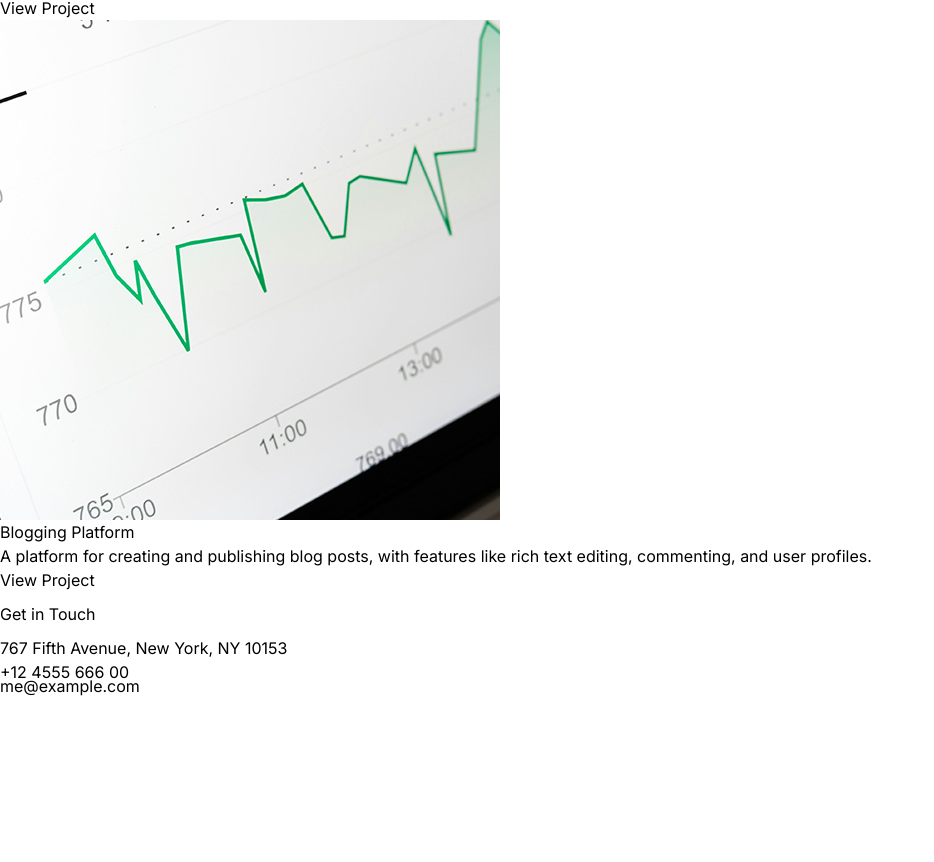
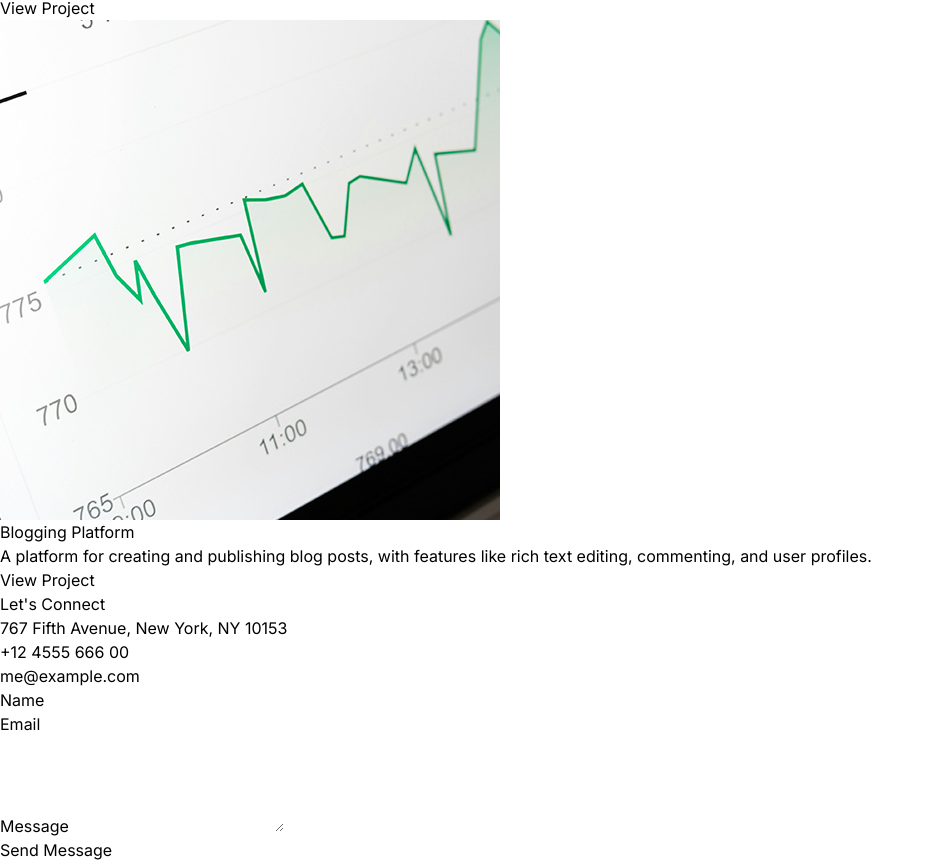
Before and after one commit to RedwanHossainMurdochUni/React_Portfolio-Redwan, a React (Vite) app: page / in a window 1280 px wide. Shown: the part 4413-5275 px from the top of the page, without its empty margins (0-934 px from the left). Before the commit the page ends 5111 px from the top, so only its background shows below. Built offline with nearby package versions, Linux system fonts and the light colour scheme.

Commit message:
Update Contact.jsx
update contact me section

```diff
--- a/src/components/Contact.jsx
+++ b/src/components/Contact.jsx
@@ -3,43 +3,145 @@ import { CONTACT } from "../constants";
 
 const Contact = () => {
   const containerVariants = {
-    hidden: { opacity: 0, y: 100 }, // Start slightly below
+    hidden: { opacity: 0, y: 50 },
     visible: {
-      opacity: 1.5,
-      y: 10,
+      opacity: 1,
+      y: 0,
       transition: {
-        duration: 0.5, // Adjust duration
-        ease: "easeOut", // Use easeOut for a smooth start
+        duration: 0.5,
+        ease: "easeOut",
+        staggerChildren: 0.3, // Add a stagger for children
       },
     },
   };
 
+  const itemVariants = {
+    hidden: { opacity: 0, y: 20 },
+    visible: { opacity: 1, y: 0, transition: { duration: 0.4 } },
+  };
+
   return (
     <motion.div
-      className="border-b border-neutral-900 pb-20"
+      className="contact-section mx-auto max-w-4xl py-16 px-6 text-center"
       variants={containerVariants}
       initial="hidden"
       whileInView="visible"
-      viewport={{ once: true }} // Only trigger once
+      viewport={{ once: true }}
     >
-      <h1 className="my-10 text-center text-4xl">Get in Touch</h1>
-      <div className="text-center tracking-tighter">
-        <motion.p variants={containerVariants} className="my-4">
+      <h1 className="text-4xl font-bold mb-10">Let's Connect</h1>
+      <motion.div className="contact-info space-y-6" variants={itemVariants}>
+        <p className="text-lg">
           {CONTACT.address}
-        </motion.p>
-        <motion.p variants={containerVariants} className="my-4">
-          <a href={`tel:${CONTACT.phoneNo}`} className="underline">
+        </p>
+        <p className="text-lg">
+          <a
+            href={`tel:${CONTACT.phoneNo}`}
+            className="text-blue-600 hover:underline"
+          >
             {CONTACT.phoneNo}
           </a>
-        </motion.p>
+        </p>
+        <p>
+          <a
+            href={`mailto:${CONTACT.email}`}
+            className="text-blue-600 hover:underline"
+          >
+            {CONTACT.email}
+          </a>
+        </p>
+      </motion.div>
+
+      {/* Social Media Icons */}
+      <motion.div
+        className="social-icons mt-8 flex justify-center space-x-6"
+        variants={containerVariants}
+      >
         <motion.a
-          variants={containerVariants}
-          href={`mailto:${CONTACT.email}`}
-          className="underline"
+          href={CONTACT.twitter}
+          target="_blank"
+          rel="noopener noreferrer"
+          whileHover={{ scale: 1.1 }}
+          whileTap={{ scale: 0.9 }}
+          className="text-gray-600 hover:text-blue-500"
         >
-          {CONTACT.email}
+          <i className="fab fa-twitter fa-2x"></i>
         </motion.a>
-      </div>
+        <motion.a
+          href={CONTACT.linkedin}
+          target="_blank"
+          rel="noopener noreferrer"
+          whileHover={{ scale: 1.1 }}
+          whileTap={{ scale: 0.9 }}
+          className="text-gray-600 hover:text-blue-500"
+        >
+          <i className="fab fa-linkedin fa-2x"></i>
+        </motion.a>
+        <motion.a
+          href={CONTACT.github}
+          target="_blank"
+          rel="noopener noreferrer"
+          whileHover={{ scale: 1.1 }}
+          whileTap={{ scale: 0.9 }}
+          className="text-gray-600 hover:text-blue-500"
+        >
+          <i className="fab fa-github fa-2x"></i>
+        </motion.a>
+      </motion.div>
+
+      {/* Contact Form */}
+      <motion.div
+        className="contact-form mt-10 text-left"
+        variants={itemVariants}
+      >
+        <form
+          className="bg-gray-100 p-6 rounded-lg shadow-lg max-w-xl mx-auto"
+          action="https://formsubmit.co/your-email"
+          method="POST"
+        >
+          <div className="mb-4">
+            <label className="block text-sm font-bold mb-2" htmlFor="name">
+              Name
+            </label>
+            <input
+              type="text"
+              name="name"
+              id="name"
+              required
+              className="w-full p-2 border rounded-lg focus:outline-none focus:ring-2 focus:ring-blue-400"
+            />
+          </div>
+          <div className="mb-4">
+            <label className="block text-sm font-bold mb-2" htmlFor="email">
+              Email
+            </label>
+            <input
+              type="email"
+              name="email"
+              id="email"
+              required
+              className="w-full p-2 border rounded-lg focus:outline-none focus:ring-2 focus:ring-blue-400"
+            />
+          </div>
+          <div className="mb-4">
+            <label className="block text-sm font-bold mb-2" htmlFor="message">
+              Message
+            </label>
+            <textarea
+              name="message"
+              id="message"
+              rows="4"
+              required
+              className="w-full p-2 border rounded-lg focus:outline-none focus:ring-2 focus:ring-blue-400"
+            ></textarea>
+          </div>
+          <button
+            type="submit"
+            className="w-full bg-blue-600 text-white py-2 rounded-lg hover:bg-blue-700 transition duration-300"
+          >
+            Send Message
+          </button>
+        </form>
+      </motion.div>
     </motion.div>
   );
 };
```
